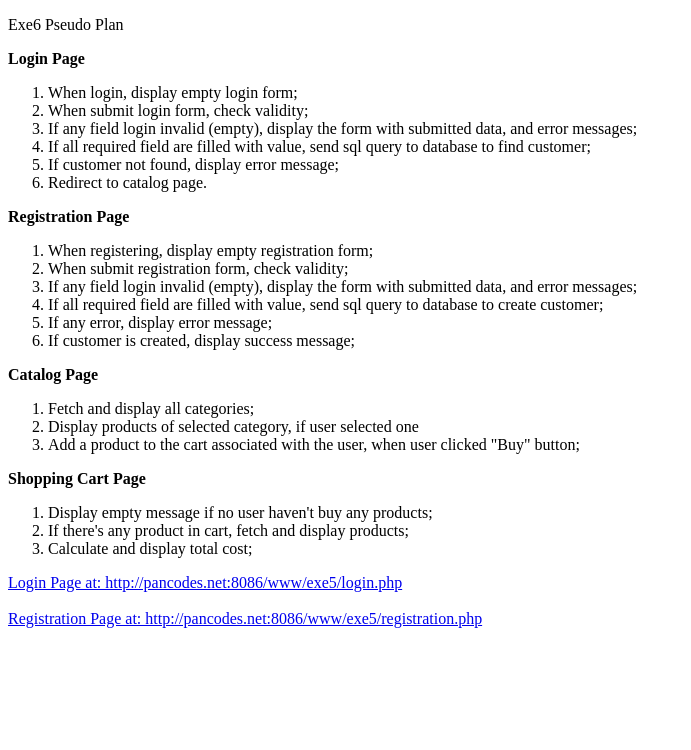
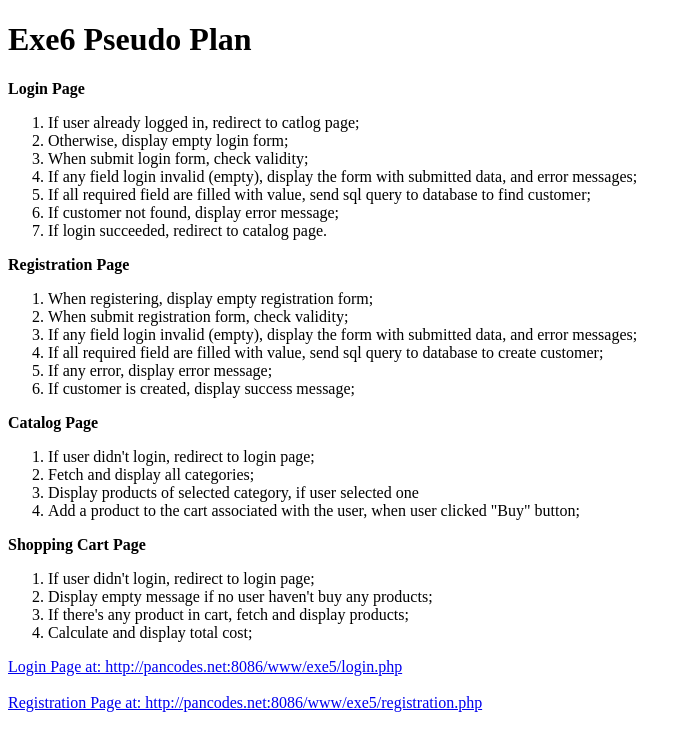
Before and after one commit to zhifenli/php-assignment1, a plain HTML site: page exe6-plan.html in a window 1280 px wide. Shown: the whole page, without its empty margins (0-691 px from the left). Drawn offline with Linux system fonts and the light colour scheme.

Commit message:
Updated plan

```diff
--- a/exe6-plan.html
+++ b/exe6-plan.html
@@ -8,15 +8,16 @@
 </head>
 <body>
     <div>
-        <p>Exe6 Pseudo Plan</p>
+        <h1>Exe6 Pseudo Plan</h1>
         <strong>Login Page</strong>
         <ol>
-            <li>When login, display empty login form;</li>
+            <li>If user already logged in, redirect to catlog page;</li>
+            <li>Otherwise, display empty login form;</li>
             <li>When submit login form, check validity;</li>
             <li>If any field login invalid (empty), display the form with submitted data, and error messages;</li>
             <li>If all required field are filled with value, send sql query to database to find customer;</li>
             <li>If customer not found, display error message;</li>
-            <li>Redirect to catalog page.</li>
+            <li>If login succeeded, redirect to catalog page.</li>
         </ol>
 
         <strong>Registration Page</strong>
@@ -31,6 +32,7 @@
 
         <strong>Catalog Page</strong>
         <ol>
+            <li>If user didn't login, redirect to login page;</li>
             <li>Fetch and display all categories;</li>
             <li>Display products of selected category, if user selected one</li>
             <li>Add a product to the cart associated with the user, when user clicked "Buy" button;</li>
@@ -38,6 +40,7 @@
 
         <strong>Shopping Cart Page</strong>
         <ol>
+            <li>If user didn't login, redirect to login page;</li>
             <li>Display empty message if no user haven't buy any products;</li>
             <li>If there's any product in cart, fetch and display products;</li>
             <li>Calculate and display total cost;</li>
```
